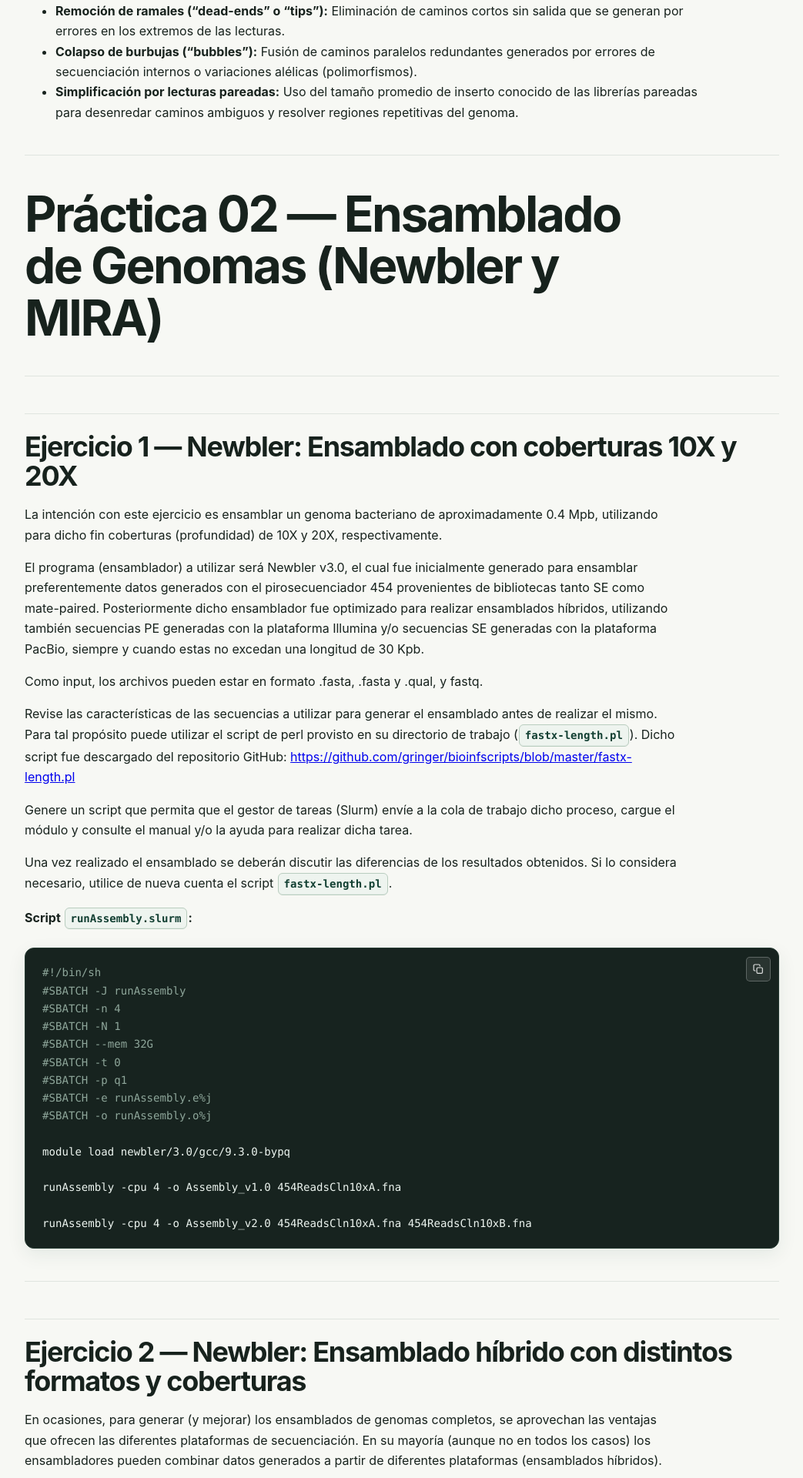
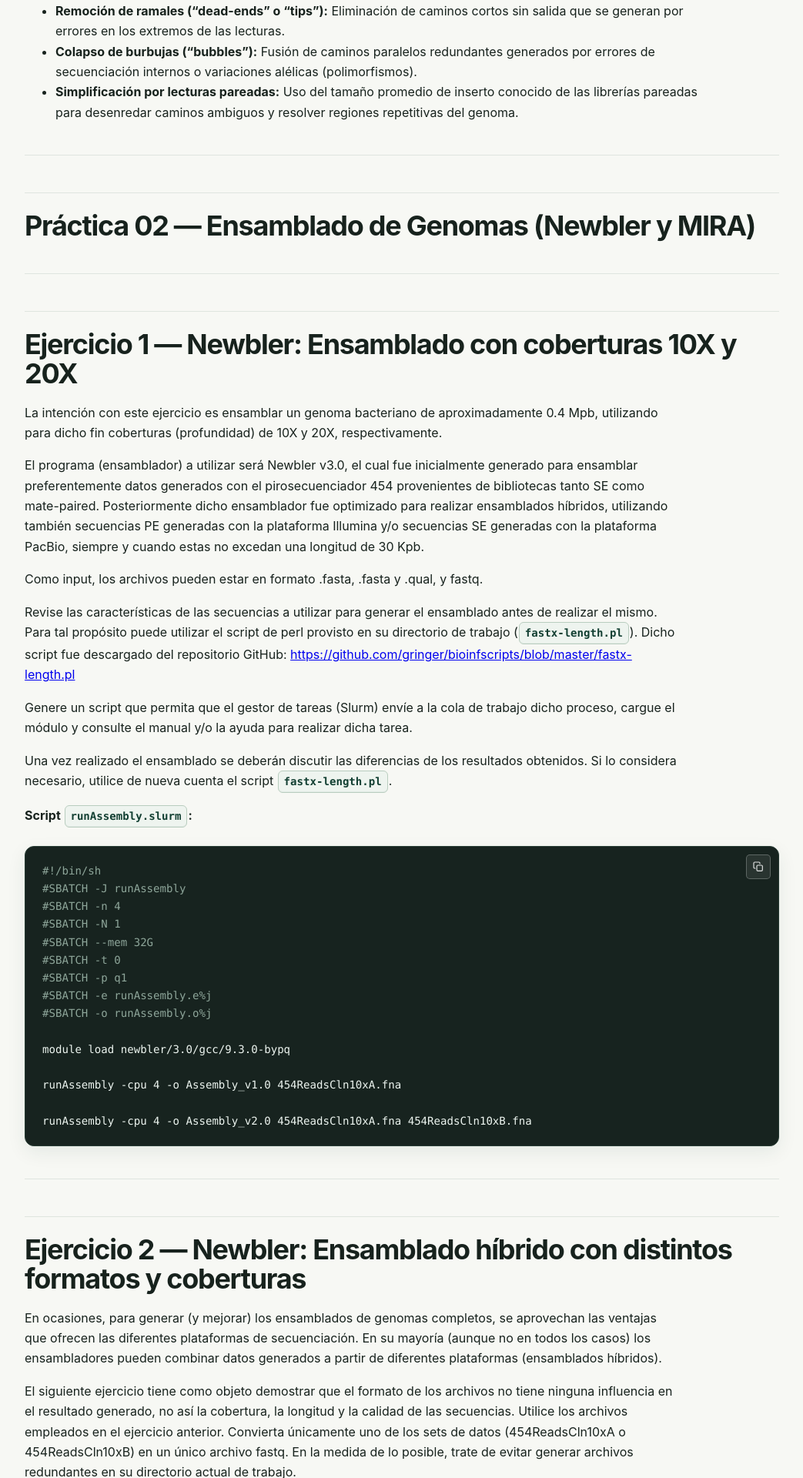
Before and after one commit to vitoem/HBGT_2026, a Jekyll site: the page built from docs/dia-04.md, in a window 1280 px wide. Shown: the part 2837-4757 px from the top of the page at 77% size, without its empty margins (118-1161 px from the left). Built offline with Jekyll 4.4.1, drawn with Linux system fonts in a browser that asks for light colours.

```diff
--- a/docs/dia-04.md
+++ b/docs/dia-04.md
@@ -61,7 +61,7 @@ Casi todos los ensambladores bioinformáticos incorporan algoritmos de postproce
 
 ---
 
-# <span id="practica-02"> Práctica 02 — Ensamblado de Genomas (Newbler y MIRA) </span>
+## <span id="practica-02"> Práctica 02 — Ensamblado de Genomas (Newbler y MIRA) </span>
 
 ---
 
```
